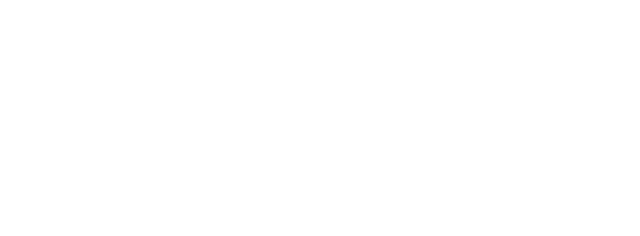
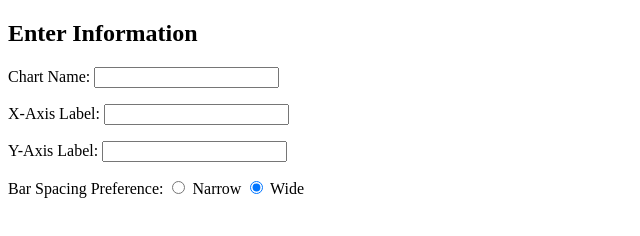
Before and after one commit to l-m-meyer/bar-chart, a website: page index.html in a window 1280 px wide. Shown: the whole page, without its empty margins (0-640 px from the left). Drawn offline with Linux system fonts and the light colour scheme.

Commit message:
Added input information for html and comments on js file

```diff
--- a/barchart.js
+++ b/barchart.js
@@ -23,6 +23,7 @@ function barSizes(width, height) {
 
 // stylize bar chart
 function styleBar(bar, label, spacing, axes) {
+  //generate random colour for bars, editable later
 
 }
 
--- a/index.html
+++ b/index.html
@@ -10,6 +10,19 @@
 
 </head>
 <body>
+  <h2>Enter Information</h2>
+  <p>Chart Name: <input type="text" id="chart-name"></p>
+  <p>X-Axis Label: <input type="text" id="x-axis-label"></p>
+  <p>Y-Axis Label: <input type="text" id="y-axis-label"></p>
+  <p>Bar Spacing Preference:
+    <!-- narrow bar spacing option -->
+    <input type="radio" id="narrow" name="spacing" value="narrow" checked>
+    <label for="narrow">Narrow</label>
+    <!-- wide bar spacing option -->
+    <input type="radio" id="wide" name="spacing" value="wide" checked>
+    <label for="wide">Wide</label>
+  </p>
+
   <div id="element"></div>
 </body>
 </html>
```
